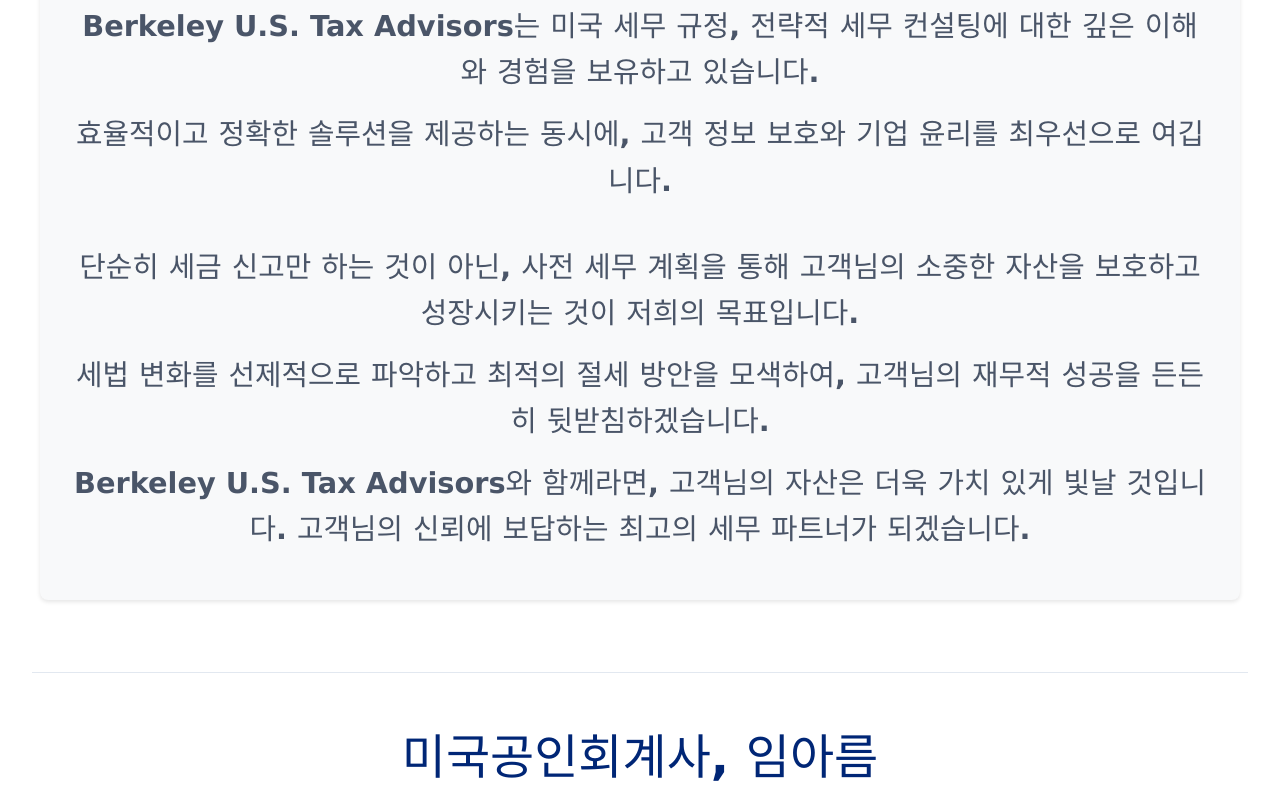
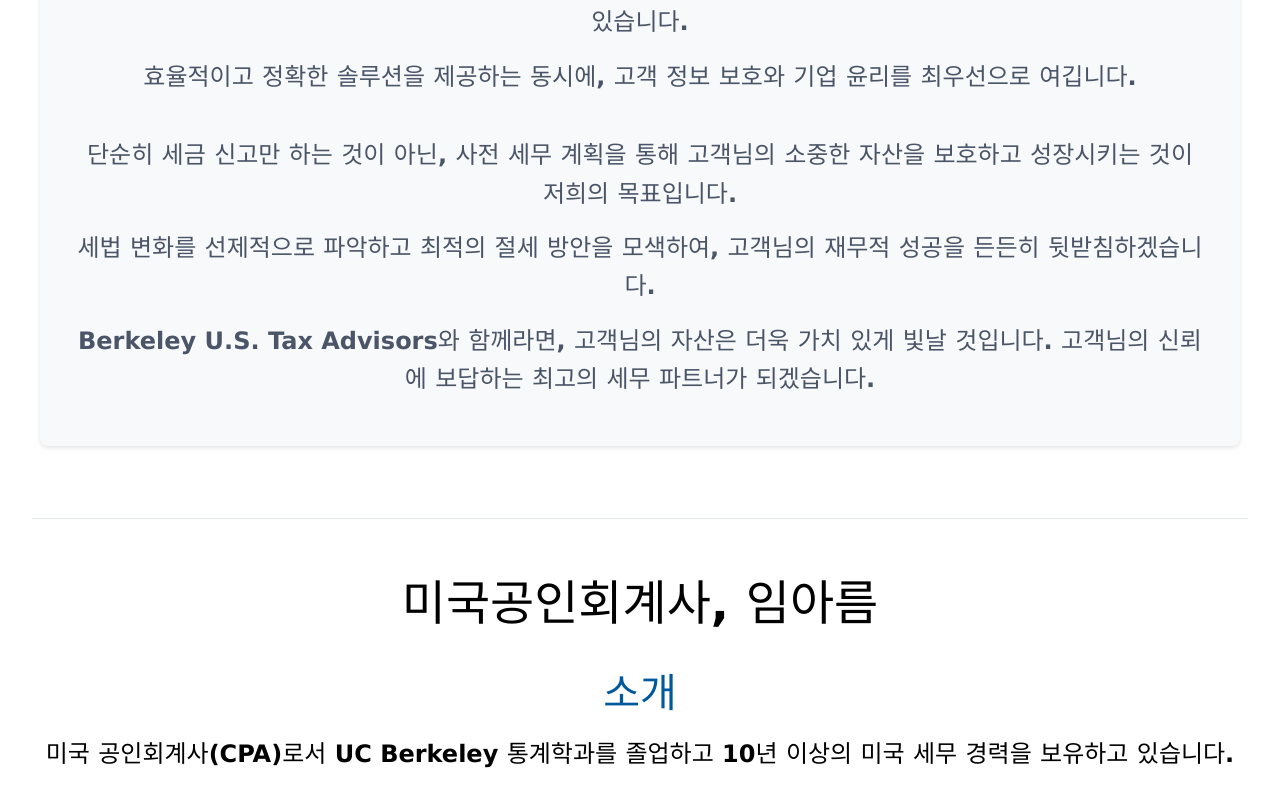
Before and after one commit to youtaxpro/youtaxpro, a Vue app: page /youtaxpro/ in a window 1280 px wide. Shown: the part 1491-2280 px from the top of the page. Built offline with nearby package versions, Linux system fonts and the light colour scheme; a web font is replaced by a local one.

Commit message:
font change

```diff
--- a/src/pages/Home.vue
+++ b/src/pages/Home.vue
@@ -349,7 +349,7 @@ function easeInOutQuad(t, b, c, d) {
 .tax-website h3{
   font-size: 3rem;
   font-weight: 800;
-  color: #002676;
+  color: black;
 }
 
 /* Navigation */
@@ -487,7 +487,7 @@ nav {
   color: #4a5568;
   line-height: 1.6;
   margin-bottom: 1rem;
-  font-size: 1.8rem;
+  font-size: 1.5rem;
 }
 
 
@@ -503,7 +503,7 @@ nav {
 }
 
 .team-member h3 {
-  color: #002676;
+  color: black;
   font-size: 3rem;
   margin-bottom: 1.5rem;
 }
@@ -515,7 +515,7 @@ nav {
 }
 
 .team-member p {
-  font-size: 2.0rem;
+  font-size: 1.5rem;
 }
 
 .description, .credentials, .career {
@@ -523,7 +523,7 @@ nav {
 }
 
 .description p, .credentials p {
-  color: #4a5568;
+  color: black;
   line-height: 1.6;
   margin-bottom: 1rem;
 }
```
Also changed, not shown: 1 other file (tests, documents, lock files or other folders).
